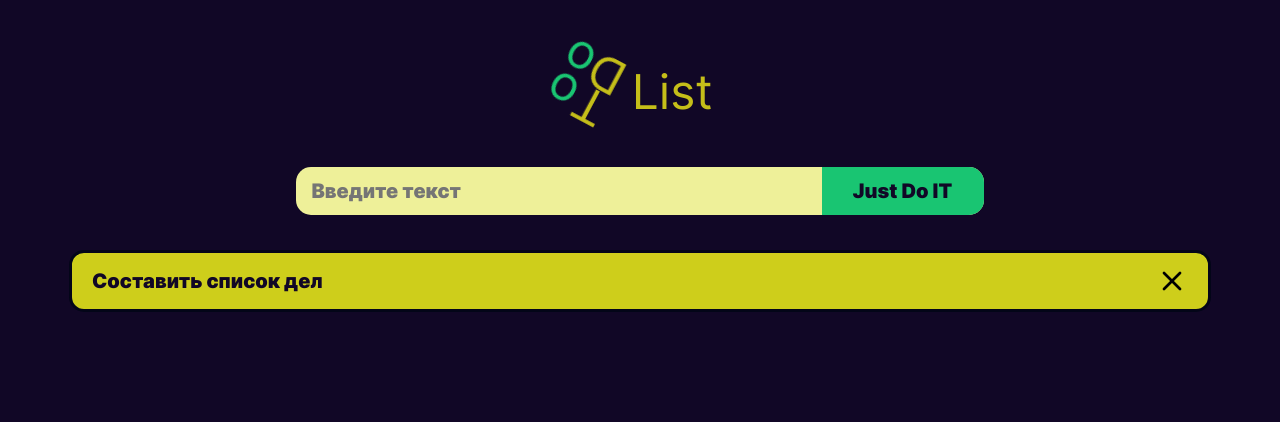
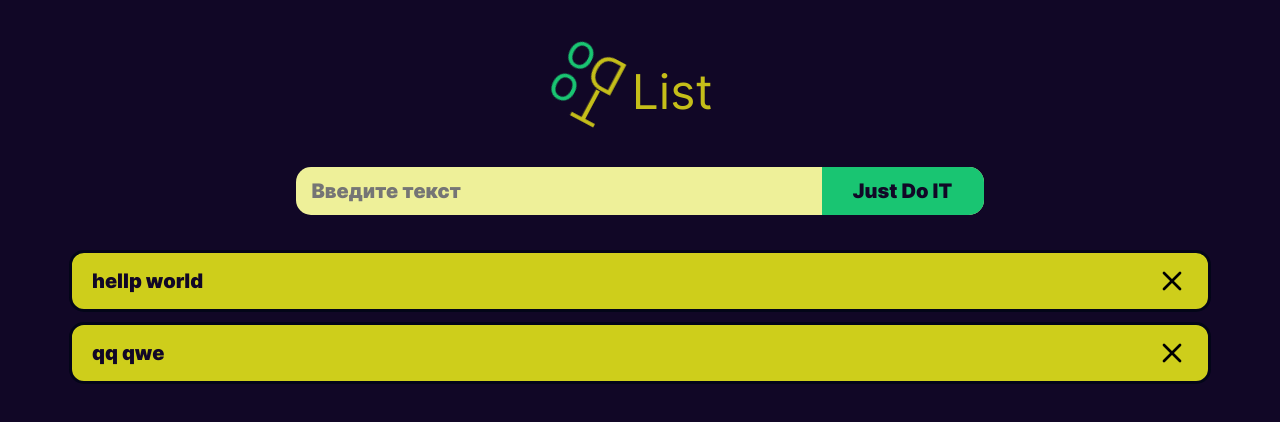
Before and after one commit to LODJEN2002/test-task-todo, a React (Create React App) app: page / in a window 1280 px wide. Shown: the top 422 px of the page. Built offline with nearby package versions, Linux system fonts and the light colour scheme.

Commit message:
drag and drop started

```diff
--- a/src/App.js
+++ b/src/App.js
@@ -4,7 +4,12 @@ import BusinessList from './components/BusinessList/BusinessList';
 
 function App() {
   const [text, setText] = useState('');
-  const [todoArr, setTodoArr] = useState(['Составить список дел']);
+  // const [idText, setIdText] = useState(null);
+  // const [orderText, setOrderText] = useState(null);
+  const [todoObj, setTodoObj] = useState([
+    { id: 1, order: 1, text: 'hellp world' },
+    { id: 2, order: 2, text: 'qq qwe' }
+  ]);
 
   function onChange(event) {
     setText(event.target.value)
@@ -12,14 +17,17 @@ function App() {
 
   function handleSubmit(e) {
     if (text !== '') {
+      console.log(todoObj)
       e.preventDefault()
-      setTodoArr([text, ...todoArr])
+      setTodoObj([{ id: todoObj.length + 1, order: todoObj.length + 1, text: text }, ...todoObj]) // Есть бак с id and order.
       setText('')
     }
   }
 
-  function handleDeliteBusiness(text) {
-    setTodoArr(todoArr.filter(el => el !== text))
+  function handleDeliteBusiness(id, order, text) {
+    setTodoObj(todoObj.filter(el => el.text !== text || el.id !== id || el.order !== order))
+    console.log(id)
+    console.log(order)
   }
 
   return (
@@ -47,18 +55,6 @@ function App() {
           <div className='Todo__totle_list'>
             List
           </div>
-          {/* <div className='ToDo__title-t'>
-            T
-            <div className='ToDo__title-d'>
-              D
-            </div>
-          </div>
-          <div className='ToDo__title-t'>
-            o
-            <div className='ToDo__title-o2'>
-              o
-            </div>
-          </div> */}
         </div>
         <div className='Todo__container'>
           <input
@@ -79,7 +75,7 @@ function App() {
           </button>
         </div>
         <BusinessList
-          arr={todoArr}
+          obj={todoObj}
           onDelite={handleDeliteBusiness} />
       </div>
     </main>
--- a/src/components/BusinessList/Business/Business.css
+++ b/src/components/BusinessList/Business/Business.css
@@ -19,6 +19,7 @@
     font-weight: 600;
     font-size: 20px;
     line-height: 36px;
+    cursor: grab;
 }
 
 .business__delite {
--- a/src/components/BusinessList/Business/Business.jsx
+++ b/src/components/BusinessList/Business/Business.jsx
@@ -3,19 +3,52 @@ import './Business.css';
 import closeIcone from '../../../images/close_cross_icon_128690.svg'
 
 const Business = (props) => {
-    const { text, onDelite } = props
+    const { obj, onDelite } = props;
+    const { id, order, text } = obj;
+    // console.log(obj)
+    // obj.forEach(el => {
+    //     console.log(el.id)
+    // });
 
     function handleDeliteBusiness() {
-        onDelite(text)
+        onDelite(id, order, text)
+    }
+
+    function dragStratHandler(e, obj) {
+        console.log('start', obj)
+    }
+    function dragEndHandler(e) {
+        console.log('end')
+        e.target.style.background = '#CECE1B'
+    }
+    function dragOverHandler(e) {
+        e.preventDefault()
+        e.target.style.background = 'green'
+        console.log('over')
+    }
+    function dropHandler(e, obj) {
+        e.preventDefault()
+        console.log('Drop', obj)
     }
 
     return (
-        <div className='business'>{text}
+        <div
+            className='business'
+            // onClick={() => console.log(text, order, id)}
+            draggable={true}
+            onDragStart={(e) => dragStratHandler(e, obj)}
+            onDragLeave={(e) => dragEndHandler(e)}
+            onDragEnd={(e) => dragEndHandler(e)}
+            onDragOver={(e) => dragOverHandler(e)}
+            onDrop={(e) => dropHandler(e, obj)}
+        >
+
+            {text}
             <img
                 src={closeIcone}
                 alt='closeIcone'
                 className='business__delite'
-                onClick={handleDeliteBusiness}/>
+                onClick={handleDeliteBusiness} />
         </div>
 
     )
--- a/src/components/BusinessList/BusinessList.jsx
+++ b/src/components/BusinessList/BusinessList.jsx
@@ -3,15 +3,15 @@ import Business from './Business/Business';
 import './BusinessList.css'
 
 const BusinessList = (props) => {
-    const { arr, onDelite } = props
+    const { obj, onDelite } = props
 
     return (
         <div className='businessList'>
-            {arr.map((el, i) => (
+            {obj.map((el) => (
                 <Business
-                    key={i}
-                    text={el}
-                    arr={arr}
+                    key={el.id}
+                    // text={el}
+                    obj={el}
                     onDelite={onDelite}
                 />
             ))}
```
